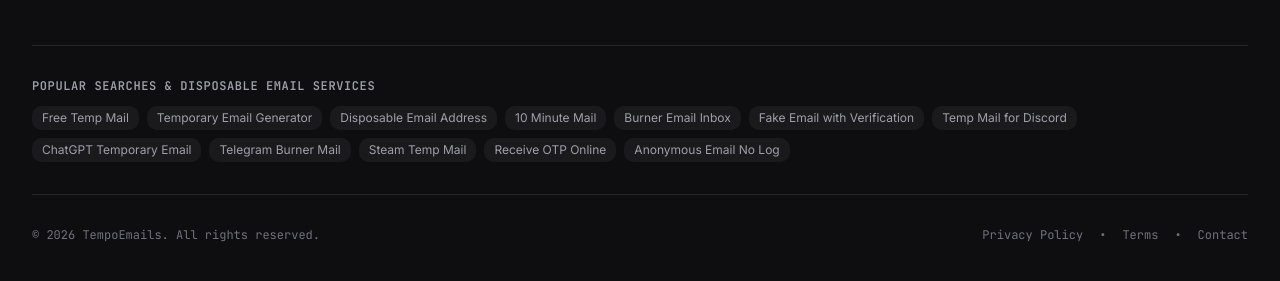
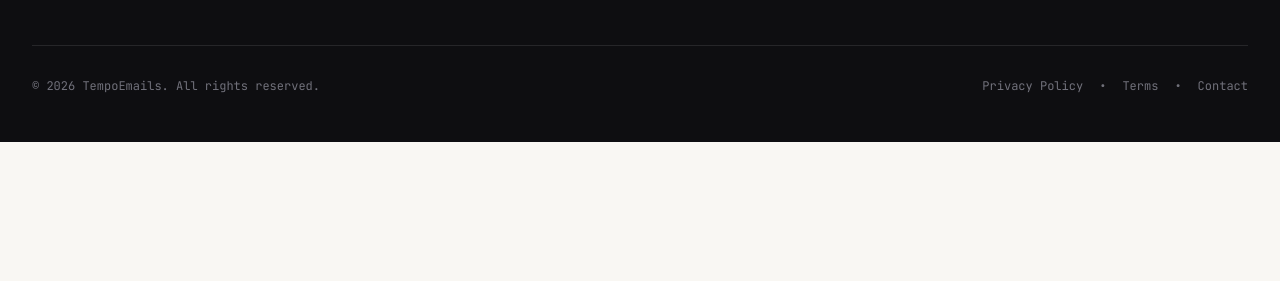
Before and after one commit to worthmindbd/TempoEmails, an Astro site: page / in a window 1280 px wide. Shown: the part 4679-4960 px from the top of the page. After the commit the page ends 4821 px from the top, so only its background shows below. Built offline with nearby package versions, Linux system fonts and the light colour scheme; Astro itself is replaced by a stand-in of ours; no server answers.

Commit message:
chore(footer): remove popular searches keyword section

```diff
--- a/src/components/sections/Footer.astro
+++ b/src/components/sections/Footer.astro
@@ -60,27 +60,6 @@
       </div>
     </div>
 
-    <!-- Popular Keyword Clusters -->
-    <div class="py-8 border-b border-white/10 space-y-3">
-      <div class="text-xs font-mono uppercase tracking-wider text-zinc-400 font-semibold">
-        Popular Searches & Disposable Email Services
-      </div>
-      <div class="flex flex-wrap gap-2 text-xs text-zinc-400">
-        <a href="/#mailbox-manager" class="px-2.5 py-1 rounded-md bg-white/5 hover:bg-white/10 hover:text-white transition-colors">Free Temp Mail</a>
-        <a href="/#mailbox-manager" class="px-2.5 py-1 rounded-md bg-white/5 hover:bg-white/10 hover:text-white transition-colors">Temporary Email Generator</a>
-        <a href="/#mailbox-manager" class="px-2.5 py-1 rounded-md bg-white/5 hover:bg-white/10 hover:text-white transition-colors">Disposable Email Address</a>
-        <a href="/#mailbox-manager" class="px-2.5 py-1 rounded-md bg-white/5 hover:bg-white/10 hover:text-white transition-colors">10 Minute Mail</a>
-        <a href="/#mailbox-manager" class="px-2.5 py-1 rounded-md bg-white/5 hover:bg-white/10 hover:text-white transition-colors">Burner Email Inbox</a>
-        <a href="/#mailbox-manager" class="px-2.5 py-1 rounded-md bg-white/5 hover:bg-white/10 hover:text-white transition-colors">Fake Email with Verification</a>
-        <a href="/#use-cases" class="px-2.5 py-1 rounded-md bg-white/5 hover:bg-white/10 hover:text-white transition-colors">Temp Mail for Discord</a>
-        <a href="/#use-cases" class="px-2.5 py-1 rounded-md bg-white/5 hover:bg-white/10 hover:text-white transition-colors">ChatGPT Temporary Email</a>
-        <a href="/#use-cases" class="px-2.5 py-1 rounded-md bg-white/5 hover:bg-white/10 hover:text-white transition-colors">Telegram Burner Mail</a>
-        <a href="/#use-cases" class="px-2.5 py-1 rounded-md bg-white/5 hover:bg-white/10 hover:text-white transition-colors">Steam Temp Mail</a>
-        <a href="/#mailbox-manager" class="px-2.5 py-1 rounded-md bg-white/5 hover:bg-white/10 hover:text-white transition-colors">Receive OTP Online</a>
-        <a href="/#mailbox-manager" class="px-2.5 py-1 rounded-md bg-white/5 hover:bg-white/10 hover:text-white transition-colors">Anonymous Email No Log</a>
-      </div>
-    </div>
-
     <!-- Copyright Row -->
     <div class="pt-8 flex flex-col sm:flex-row items-center justify-between gap-4 text-xs text-zinc-500 font-mono text-center sm:text-left">
       <div>
```
